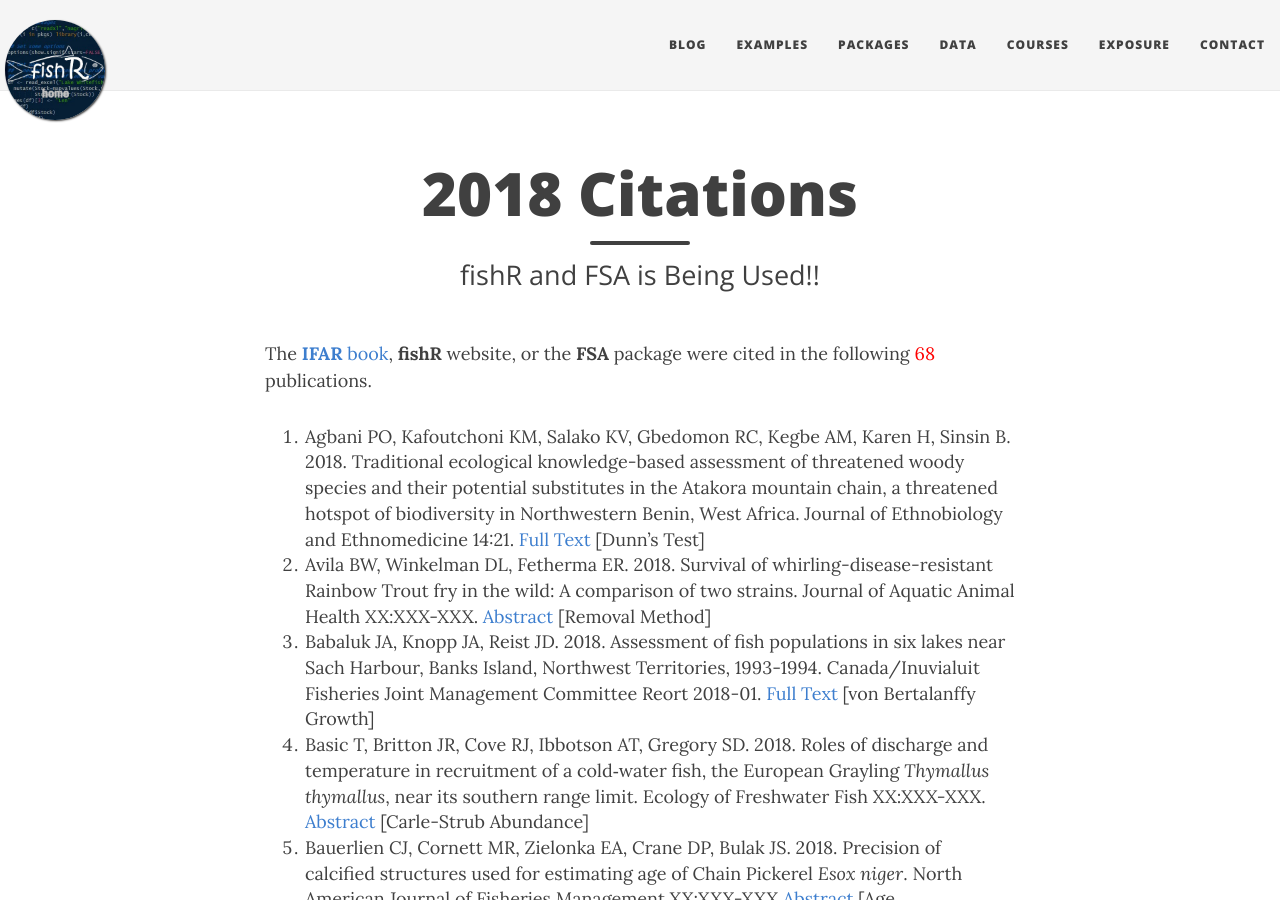
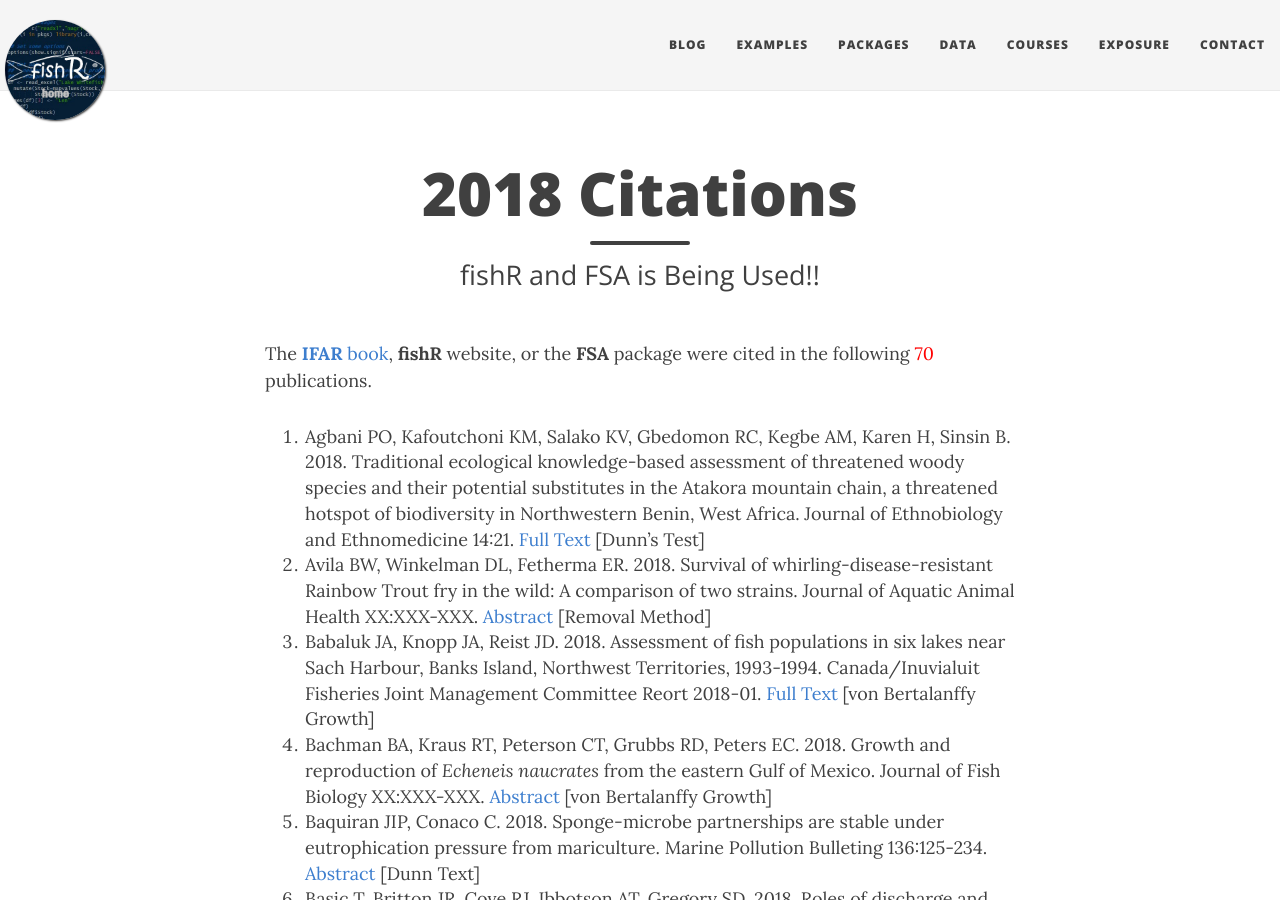
Before and after one commit to droglenc/fishR, a Jekyll site: the page built from exposure/exposure-citations18.md, in a window 1280 px wide and 900 px high. Built offline with Jekyll 4.4.1, drawn with Linux system fonts in a browser that asks for light colours; nearby versions of some CDN libraries.

Commit message:
Added citations

```diff
--- a/exposure/exposure-citations18.md
+++ b/exposure/exposure-citations18.md
@@ -5,11 +5,13 @@ subtitle: fishR and FSA is Being Used!!
 css: "/css/exposure-citation.css"
 ---
 
-The [**IFAR** book](http://derekogle.com/IFAR/), **fishR** website, or the **FSA** package were cited in the following <span id="contact-div">68</span> publications.
+The [**IFAR** book](http://derekogle.com/IFAR/), **fishR** website, or the **FSA** package were cited in the following <span id="contact-div">70</span> publications.
 
 1. Agbani PO, Kafoutchoni KM, Salako KV, Gbedomon RC, Kegbe AM, Karen H, Sinsin B. 2018. Traditional ecological knowledge-based assessment of threatened woody species and their potential substitutes in the Atakora mountain chain, a threatened hotspot of biodiversity in Northwestern Benin, West Africa. Journal of Ethnobiology and Ethnomedicine 14:21. [Full Text](https://ethnobiomed.biomedcentral.com/articles/10.1186/s13002-018-0219-6) [Dunn's Test]
 1. Avila BW, Winkelman DL, Fetherma ER. 2018. Survival of whirling-disease-resistant Rainbow Trout fry in the wild: A comparison of two strains. Journal of Aquatic Animal Health XX:XXX-XXX. [Abstract](https://afspubs.onlinelibrary.wiley.com/doi/abs/10.1002/aah.10040) [Removal Method]
 1. Babaluk JA, Knopp JA, Reist JD. 2018. Assessment of fish populations in six lakes near Sach Harbour, Banks Island, Northwest Territories, 1993-1994. Canada/Inuvialuit Fisheries Joint Management Committee Reort 2018-01. [Full Text](https://www.researchgate.net/profile/John_Babaluk/publication/323547130_Assessment_of_fish_populations_in_six_lakes_near_Sachs_Harbour_Banks_Island_Northwest_Territories_1993-1994/links/5a9c0c8baca2721e3f320937/Assessment-of-fish-populations-in-six-lakes-near-Sachs-Harbour-Banks-Island-Northwest-Territories-1993-1994.pdf) [von Bertalanffy Growth]
+1. Bachman BA, Kraus RT, Peterson CT, Grubbs RD, Peters EC. 2018. Growth and reproduction of *Echeneis naucrates* from the eastern Gulf of Mexico. Journal of Fish Biology XX:XXX-XXX. [Abstract](https://onlinelibrary.wiley.com/doi/abs/10.1111/jfb.13790) [von Bertalanffy Growth]
+1. Baquiran JIP, Conaco C. 2018. Sponge-microbe partnerships are stable under eutrophication pressure from mariculture. Marine Pollution Bulleting 136:125-234. [Abstract](https://www.sciencedirect.com/science/article/pii/S0025326X18306507) [Dunn Text]
 1. Basic T, Britton JR, Cove RJ, Ibbotson AT, Gregory SD. 2018. Roles of discharge and temperature in recruitment of a cold‐water fish, the European Grayling *Thymallus thymallus*, near its southern range limit. Ecology of Freshwater Fish XX:XXX-XXX. [Abstract](https://onlinelibrary.wiley.com/doi/abs/10.1111/eff.12405) [Carle-Strub Abundance]
 1. Bauerlien CJ, Cornett MR, Zielonka EA, Crane DP, Bulak JS. 2018. Precision of calcified structures used for estimating age of Chain Pickerel *Esox niger*. North American Journal of Fisheries Management XX:XXX-XXX [Abstract](https://onlinelibrary.wiley.com/doi/abs/10.1002/nafm.10197) [Age Comparisons]
 1. Blackman TE, Crisafulli CM, Cleason SM. 2018. Characteristics of a new Rainbow Trout population: Spirit Lake, Mount St. Helens Volcano, 2000–2015. pages 251-267 in Crisafulli CM and Dale VH. Ecological Responses at Mount St. Helens: Revisited 35 Years After the Eruption. [Abstract](https://link.springer.com/chapter/10.1007/978-1-4939-7451-1_14) [Depletion Estimates]
```
